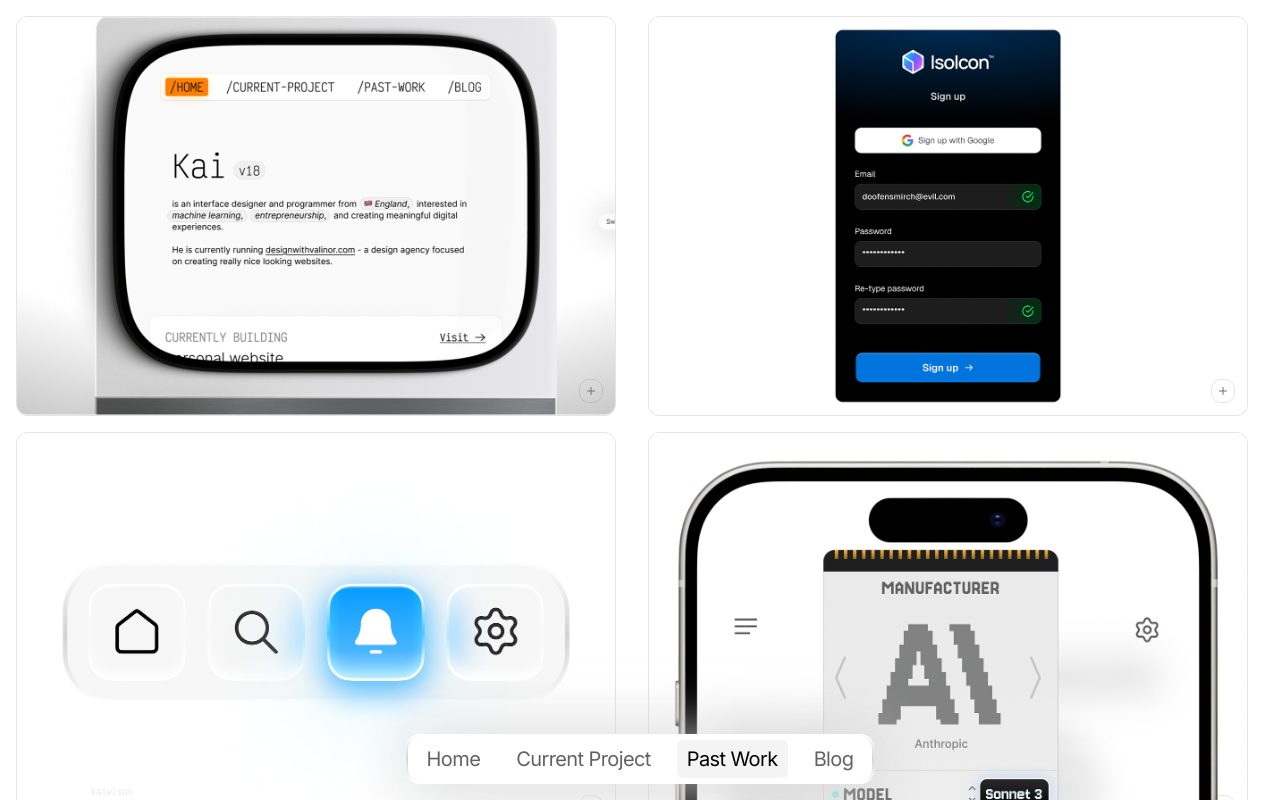
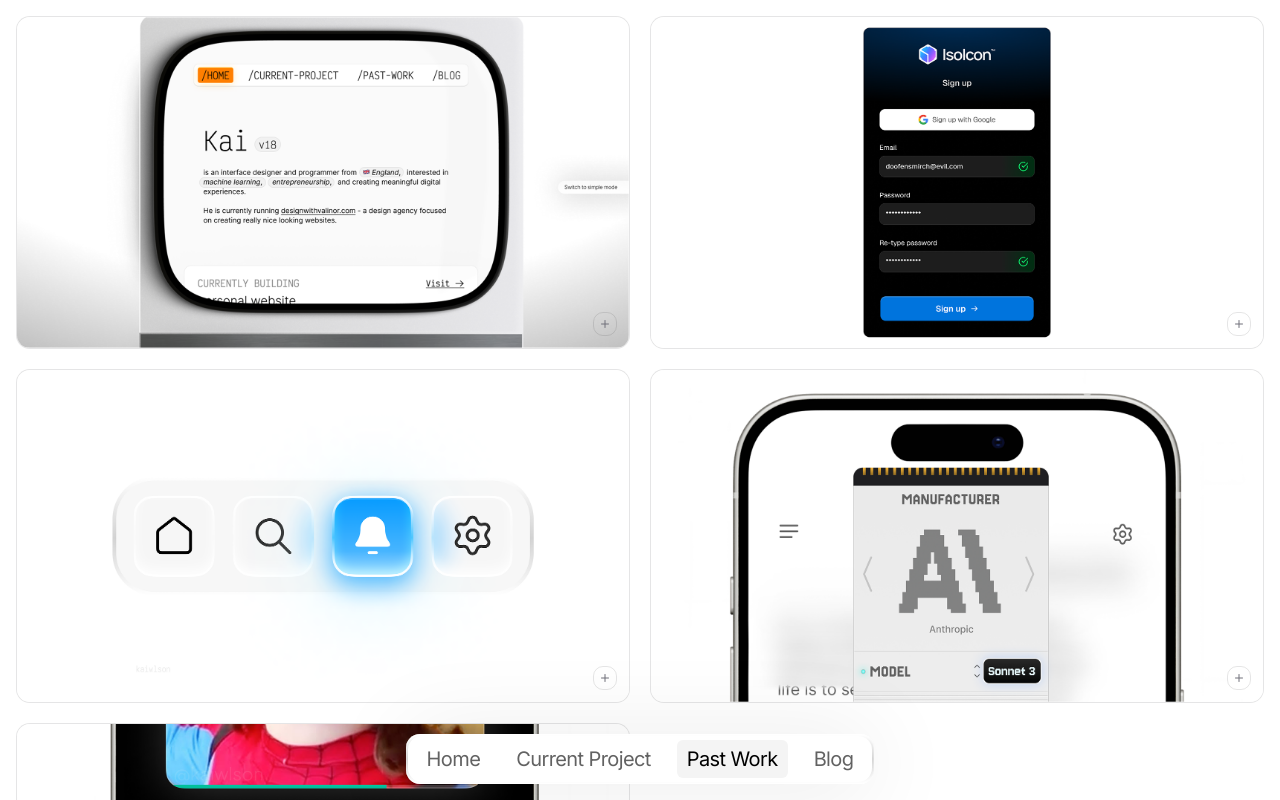
Before and after one commit to mrtdurdenthe2/kaiwlsn.com, a Next.js app: page /pastwork in a window 1280 px wide. Shown: the top 800 px of the page. Built offline with nearby package versions, Linux system fonts and the light colour scheme.

Commit message:
Update Past Work page error message, enhance dialog styles, and animate NavBar for improved user experience

```diff
--- a/src/app/pastwork/page.tsx
+++ b/src/app/pastwork/page.tsx
@@ -25,7 +25,7 @@
   return (
     <main className="container mx-auto p-4">
       {enriched.length > 0 ? (
-        <div className="grid grid-cols-1 sm:grid-cols-2 gap-4">
+        <div className="grid grid-cols-1 sm:grid-cols-2 gap-x-5 gap-y-5 justify-items-center">
           {enriched.map(({ src, meta }) => (
             <MorphingDialogBasic
               key={src}
@@ -38,7 +38,7 @@
           ))}
         </div>
       ) : (
-        <p>No images found.</p>
+        <p>Couldnt load work. Please contact me about this issue.</p>
       )}
     </main>
   );
--- a/src/components/NavBar.tsx
+++ b/src/components/NavBar.tsx
@@ -4,6 +4,7 @@
 import Link from 'next/link';
 import { AnimatedBackground } from '@/components/ui/animated-background';
 import { Inter } from 'next/font/google';
+import { motion } from 'motion/react';
 
 const inter = Inter({ subsets: ['latin'], weight: ['400'] });
 
@@ -19,7 +20,8 @@
     ];
 
     return (
-        <div className={`${inter.className} flex flex-row justify-center items-center p-[2px] bg-gradient-to-b from-white via-[#D3D3D3] to-white shadow-[0px_4px_61px_#DCDCDC,0px_4px_89.3px_rgba(0,0,0,0.1),inset_0px_2px_1.3px_rgba(255,255,255,0.6),inset_0px_-2px_2px_rgba(255,255,255,0.6)] rounded-[14px] max-w-full`}>
+        <motion.div initial={{ opacity: 0, y: 20, filter: 'blur(8px)' }} animate={{ opacity: 1, y: 0, filter: 'blur(0px)' }} transition={{ delay: 0.5, duration: 0.6 }}>
+            <div className={`${inter.className} flex flex-row justify-center items-center p-[2px] bg-gradient-to-b from-white via-[#D3D3D3] to-white shadow-[0px_4px_89.3px_rgba(0,0,0,0.1),inset_0px_2px_1.3px_rgba(255,255,255,0.6),inset_0px_-2px_2px_rgba(255,255,255,0.6)] rounded-[14px] max-w-full`}>
                 <div className="box-border flex flex-row flex-wrap justify-center items-center py-[4px] px-[1px] gap-[32px] bg-white rounded-[14px]">
                     <AnimatedBackground
                         defaultValue={pathname}
@@ -48,5 +50,6 @@
                     </AnimatedBackground>
                 </div>
             </div>
+        </motion.div>
     );
 }
--- a/src/components/dialoguebasic.tsx
+++ b/src/components/dialoguebasic.tsx
@@ -42,14 +42,14 @@
       <MorphingDialog
         transition={{
           type: 'ease-in-out',
-          duration: 0.13,
+          duration: 0.15,
         }}
       >
         <MorphingDialogTrigger
           style={{
-            borderRadius: '12px',
-            width: '600px',
-            height: '400px',
+            borderRadius: '14px',
+
+
           }}
           className='relative overflow-hidden border border-zinc-950/10 bg-white dark:border-zinc-50/10 dark:bg-zinc-900'
         >
@@ -82,8 +82,8 @@
         <MorphingDialogContainer>
           <MorphingDialogContent
             style={{
-              borderRadius: '24px',
-              width: '800px',
+                width: '50%',
+                borderRadius: '20px',
             }}
             className='pointer-events-auto relative flex h-auto flex-col overflow-hidden border border-zinc-950/10 bg-white dark:border-zinc-50/10 dark:bg-zinc-900'
           >
```
Also changed, not shown: 1 other file (tests, documents, lock files or other folders). Lines whose indentation alone changed are shown as unchanged.
